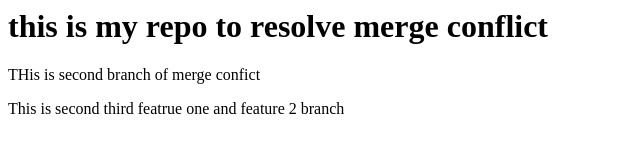
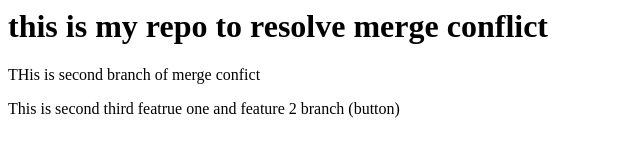
Before and after one commit to Yashjainmessi/Mergeconflictrepo, a plain HTML site: page index.html in a window 1280 px wide. Shown: the full height of the page, 0-640 px from the left. Drawn offline with Linux system fonts and the light colour scheme.

```diff
--- a/index.html
+++ b/index.html
@@ -1,3 +1,3 @@
 <h1>this is my repo to resolve merge conflict</h1>
 <p>THis is second branch of merge confict</p>
-<p>This is second third featrue one and feature 2 branch</p>
+<p>This is second third featrue one and feature 2 branch (button)</p>
```
